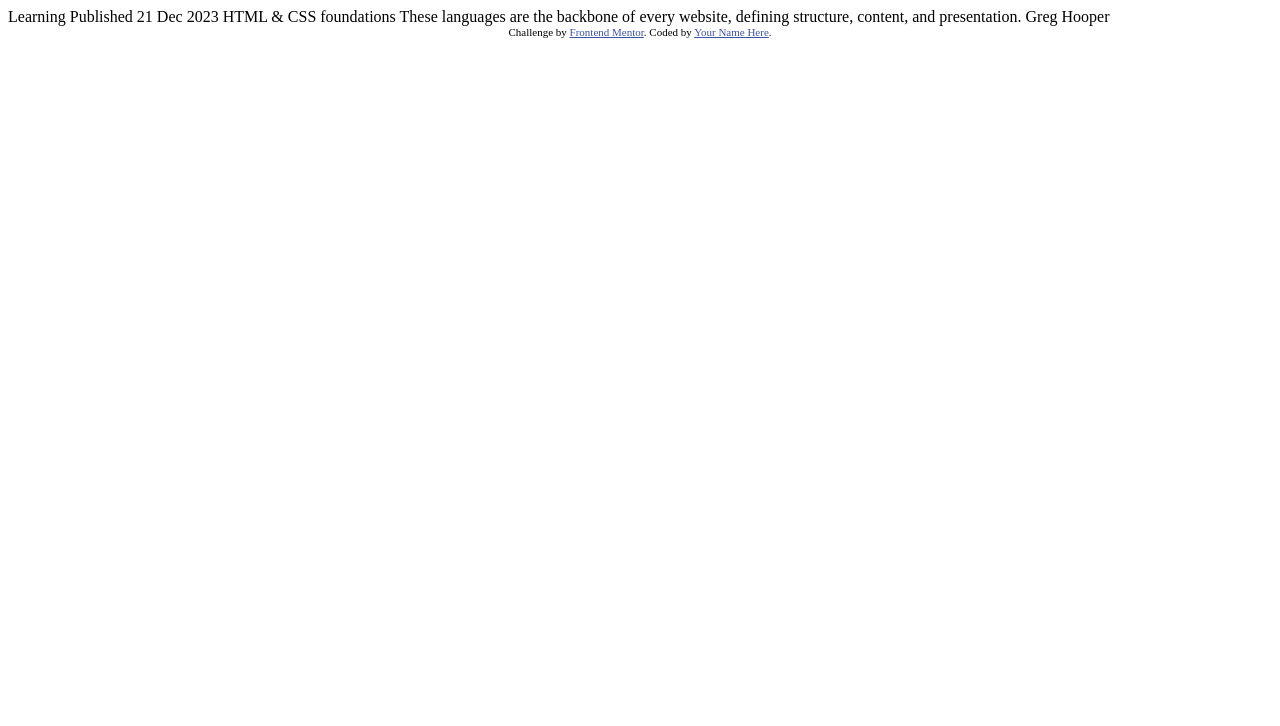
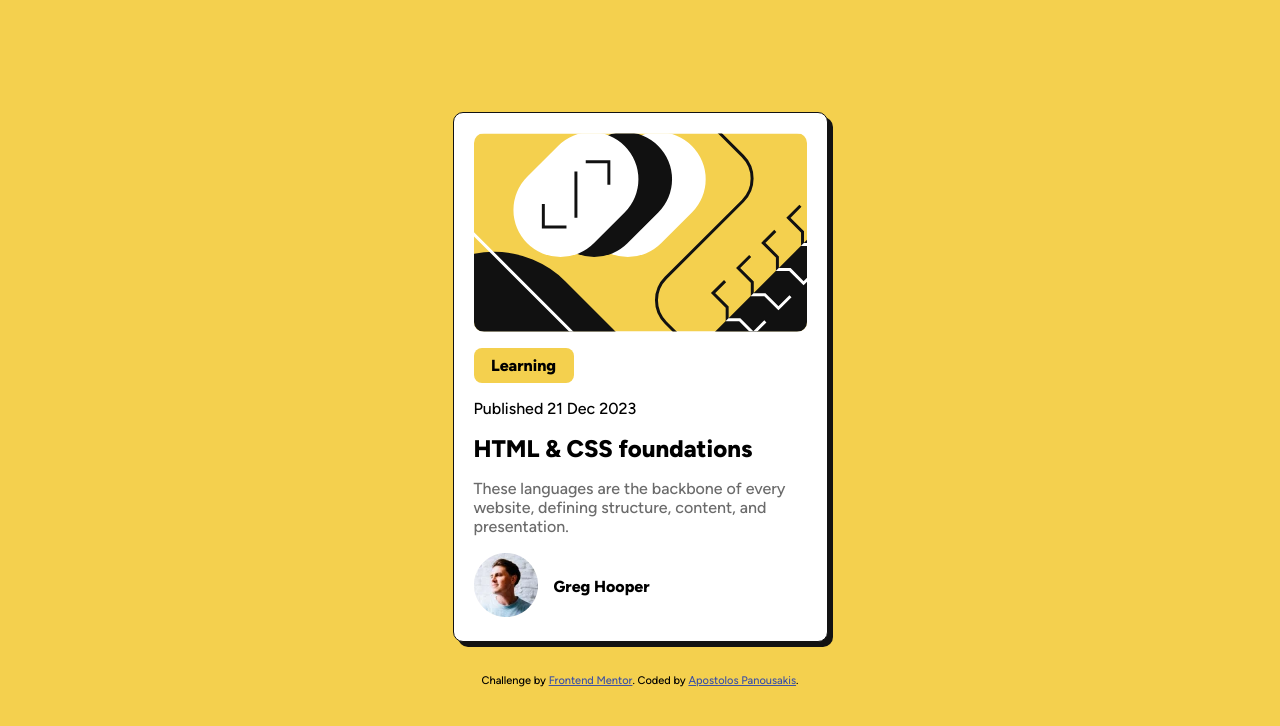
Before and after one commit to apocode01/Blog-preview-card, a plain HTML site: page index.html in a window 1280 px wide. Drawn offline with Linux system fonts and the light colour scheme.

Commit message:
built website

```diff
--- a/index.html
+++ b/index.html
@@ -3,32 +3,34 @@
 <head>
   <meta charset="UTF-8">
   <meta name="viewport" content="width=device-width, initial-scale=1.0"> <!-- displays site properly based on user's device -->
-
   <link rel="icon" type="image/png" sizes="32x32" href="./assets/images/favicon-32x32.png">
-
+  <link rel="stylesheet" href="style.css">
   <title>Frontend Mentor | Blog preview card</title>
-
-  <!-- Feel free to remove these styles or customise in your own stylesheet 👍 -->
-  <style>
-    .attribution { font-size: 11px; text-align: center; }
-    .attribution a { color: hsl(228, 45%, 44%); }
-  </style>
 </head>
 <body>
   <main>
-    Learning
+    <div class="container">
+        <img class="banner" src="assets/images/illustration-article.svg" alt="">
 
-    Published 21 Dec 2023
+        <div class="badge">
+          <p>Learning</p>
+        </div>
 
-    HTML & CSS foundations
+        <p class="date">Published 21 Dec 2023</p>
 
-    These languages are the backbone of every website, defining structure, content, and presentation.
+        <h2>HTML & CSS foundations</h2>
 
-    Greg Hooper
+        <p class="description">These languages are the backbone of every website, defining structure, content, and presentation.</p>
+
+        <ul>
+          <li><img src="assets/images/image-avatar.webp" alt=""></li>
+          <li>Greg Hooper</li>
+        </ul>
+    </div>
 
     <div class="attribution">
       Challenge by <a href="https://www.frontendmentor.io?ref=challenge" target="_blank">Frontend Mentor</a>.
-      Coded by <a href="#">Your Name Here</a>.
+      Coded by <a href="https://github.com/apocode01" target="_blank">Apostolos Panousakis</a>.
     </div>
   </main>
 </body>
--- /dev/null
+++ b/style.css
@@ -0,0 +1,128 @@
+:root {
+    --yellow: hsl(47, 88%, 63%);
+    --white: hsl(0, 0%, 100%);
+    --gray500: hsl(0, 0%, 42%);
+    --gray950: hsl(0, 0%, 7%);
+}
+
+/* Medium weight */
+@font-face {
+    font-family: 'Figtree';
+    src: url('assets/fonts/static/Figtree-Medium.ttf');
+    font-weight: 500;
+}
+
+/* ExtraBold weight */
+@font-face {
+    font-family: 'Figtree';
+    src: url('assets/fonts/static/Figtree-ExtraBold.ttf');
+    font-weight: 800;
+}
+
+* {
+    box-sizing: border-box;
+    margin: 0;
+    padding: 0;
+}
+
+body {
+    background-color: var(--yellow);
+    height: calc(100vh - 1px);
+    display: flex;
+    flex-direction: column;
+    align-items: center;
+    justify-content: center;
+    font-family: 'Figtree', sans-serif;
+    font-size: 16px;
+}
+
+.container {
+    text-align: left;
+    padding: 1.25rem;
+    border: solid 1px var(--gray950);
+    border-radius: 0.625rem;
+    box-shadow: 5px 5px var(--gray950);
+    background-color: var(--white);
+    margin-bottom: 2rem;
+}
+
+.container .banner {
+    max-width: 100%;
+    border-radius: 0.625rem;
+    display: block;
+    margin-left: auto;
+    margin-right: auto;
+    margin-bottom: 1rem;
+}
+
+.container .badge {
+    display: flex;
+    align-items: center;
+    justify-content: center;
+    height: 35px;
+    width: 100px;
+    padding: 0.625rem;
+    background-color: var(--yellow);
+    border-radius: 0.5rem;
+    margin-bottom: 1rem;
+}
+
+.container .badge p {
+    font-weight: bold;
+}
+
+.container .date {
+    margin-bottom: 1rem;
+}
+
+.container h2 {
+    margin-bottom: 1rem;
+}
+
+.container h2:hover {
+    color: var(--yellow);
+    cursor: pointer;
+}
+
+.container .description {
+    margin-bottom: 1rem;
+    color: var(--gray500);
+}
+
+.container .author {
+    height: fit-content;
+    border: solid 2px;
+    display: flex;
+    align-items: center;
+    justify-content: flex-start;
+}
+
+.container ul {
+    list-style-type: none;
+    display: flex;
+    align-items: center;
+    gap: 1rem;
+}
+
+.container ul li:nth-child(2) {
+    font-weight: bold;
+}
+
+.container .author .name {
+    font-weight: bold;
+}
+
+.attribution {
+    font-size: 11px;
+    text-align: center;
+}
+
+.attribution a {
+    color: hsl(228, 45%, 44%);
+}
+
+@media (min-width: 375px) {
+    .container {
+        width: 375px;
+    }
+}
```
